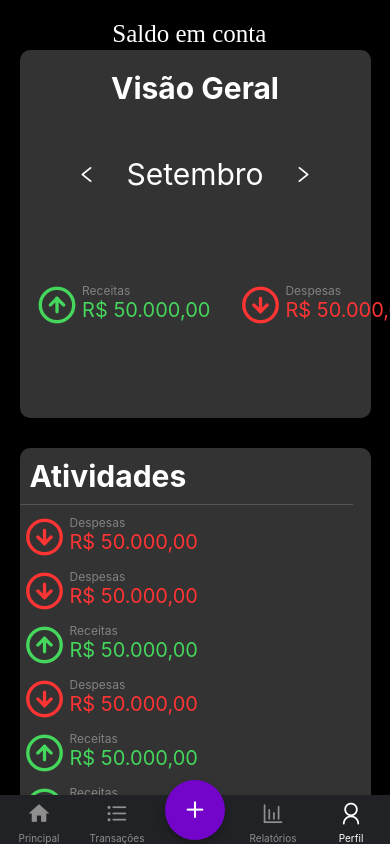
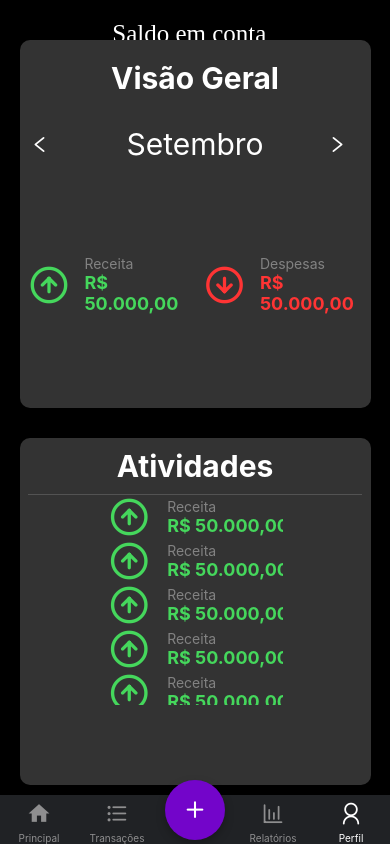
Before and after one commit to MoneyHubOrg/front, a React Native app: screen /Perfil in a window 390 px wide. Built offline with nearby package versions, Linux system fonts and the light colour scheme.

Commit message:
arrumando para celular de vdd

```diff
--- a/route.js
+++ b/route.js
@@ -1,5 +1,5 @@
-import Principal from './src/components/pages/Principal';
-import CadastrarAtividade from './src/components/pages/CadastrarAtividade';
+import Principal from './src/pages/Principal';
+import CadastrarAtividade from './src/pages/CadastrarAtividade';
 
 import { createBottomTabNavigator } from '@react-navigation/bottom-tabs'
 
--- a/src/components/Atividades/index.js
+++ /dev/null
@@ -1,56 +0,0 @@
-import React from 'react';
-import { View, Text, StyleSheet, ScrollView } from 'react-native';
-
-import TextDespesa from '../TextDespesa';
-import TextReceita from '../TextReceita';
-
-export default function Atividades(){
-
-  return(
-    <View style={styles.container}>
-        <View style={styles.title}>
-            <Text style={styles.text}>Atividades</Text>
-            <View
-                    style={{
-                      borderBottomColor: '#535353',
-                      borderBottomWidth: StyleSheet.hairlineWidth,
-                      width: '95%',
-                      paddingBottom: 10
-                    }}
-                  />
-
-        <ScrollView style={styles.scrollView}>
-          <View style={{paddingTop:10, paddingLeft:5}}><TextDespesa/></View>
-          <View style={{paddingTop:10, paddingLeft:5}}><TextDespesa/></View>
-          <View style={{paddingTop:10, paddingLeft:5}}><TextReceita/></View>
-          <View style={{paddingTop:10, paddingLeft:5}}><TextDespesa/></View>
-          <View style={{paddingTop:10, paddingLeft:5}}><TextReceita/></View>
-          <View style={{paddingTop:10, paddingLeft:5}}><TextReceita/></View>
-          <View style={{paddingTop:10, paddingLeft:5}}><TextDespesa/></View>
-          <View style={{paddingTop:10, paddingLeft:5}}><TextDespesa/></View>
-        </ScrollView>
-      </View>
-    </View>
-  )
-}
-
-const styles = StyleSheet.create({
-  container:{
-    flex:1,
-    borderRadius: 10,
-    backgroundColor: '#333333',
-    width: '90%'
-  },
-  title: {
-    paddingTop: 10,
-  },
-  text: {
-    color: 'white',
-    fontSize: 30,
-    fontWeight: 'bold',
-    paddingLeft: 10
-  },
-  scrollView: {
-    backgroundColor: '#333333',
-  }
-})
--- /dev/null
+++ b/src/components/Atividades/index.jsx
@@ -0,0 +1,63 @@
+import React from 'react';
+import { View, Text, StyleSheet, ScrollView } from 'react-native';
+import TextWithIcon from '../TextWithIcon';
+
+
+export default function Atividades() {
+
+  return (
+    <View style={stylesAtividades.container}>
+      <View style={stylesAtividades.title}>
+        <Text style={stylesAtividades.text}>Atividades</Text>
+        <View
+          style={{
+            borderBottomColor: '#535353',
+            borderBottomWidth: StyleSheet.hairlineWidth,
+            width: '95%',
+            paddingBottom: 10
+          }}
+        />
+        <View style={stylesAtividades.scrollView}>
+          <ScrollView style={stylesAtividades.scroll}>
+            <TextWithIcon icon="receita" colorTitulo='#828282' colorValor='#45D75C' text="Receita" valor="R$ 50.000,00" />
+            <TextWithIcon icon="receita" colorTitulo='#828282' colorValor='#45D75C' text="Receita" valor="R$ 50.000,00" />
+            <TextWithIcon icon="receita" colorTitulo='#828282' colorValor='#45D75C' text="Receita" valor="R$ 50.000,00" />
+            <TextWithIcon icon="receita" colorTitulo='#828282' colorValor='#45D75C' text="Receita" valor="R$ 50.000,00" />
+            <TextWithIcon icon="receita" colorTitulo='#828282' colorValor='#45D75C' text="Receita" valor="R$ 50.000,00" />
+            <TextWithIcon icon="receita" colorTitulo='#828282' colorValor='#45D75C' text="Receita" valor="R$ 50.000,00" />
+          </ScrollView>
+        </View>
+      </View>
+    </View>
+  )
+}
+
+const stylesAtividades = StyleSheet.create({
+  container: {
+    flex: 1,
+    borderRadius: 10,
+    backgroundColor: '#333333',
+    width: '90%',
+  },
+  title: {
+    paddingTop: 10,
+    width: '100%',
+    alignItems: 'center',
+  },
+  text: {
+    width: '100%',
+    textAlign: 'center',
+    color: 'white',
+    fontSize: 30,
+    fontWeight: 'bold',
+    // paddingLeft: 10
+  },
+  scrollView: {
+    backgroundColor: '#333333',
+    width: '50%',
+  },
+  scroll: {
+    width: '100%',
+    height: 210
+  }
+})
--- a/src/components/ButtonNew/ButtonNew.jsx
+++ b/src/components/ButtonNew/ButtonNew.jsx
@@ -6,13 +6,13 @@ import { View, Text, StyleSheet } from 'react-native'
 
 export default function ButtonNew({ color, size }){
     return (
-        <View style={styles.container}>
+        <View style={stylesBtnNew.container}>
             <Feather name="plus" color={color} size={size} />
         </View>
     )
 }
 
-const styles = StyleSheet.create({
+const stylesBtnNew = StyleSheet.create({
     container: {
         width: 60,
         height: 60,
--- a/src/components/SaldoEmConta/index.js
+++ b/src/components/SaldoEmConta/index.js
@@ -6,21 +6,22 @@ import AntDesign from 'react-native-vector-icons/AntDesign';
 export default function SaldoEmConta(){
 
   return(
-    <View style={styles.container}>
-      <Text style={styles.text}>Saldo em conta</Text>
-      <View style={styles.field}>
-        <Text style={styles.text}>R$ 25.000,00</Text>
+    <View style={stylesSaldoEmConta.container}>
+      <Text style={stylesSaldoEmConta.text}>Saldo em conta</Text>
+      <View style={stylesSaldoEmConta.field}>
+        <Text style={stylesSaldoEmConta.text}>R$ 25.000,00</Text>
         <AntDesign name="eyeo" color='white' size={20} />
       </View>
     </View>
   )
 }
 
-const styles = StyleSheet.create({
+const stylesSaldoEmConta = StyleSheet.create({
   container:{
     flex:0,
     backgroundColor: 'black',
     marginTop: 20,
+    marginBottom: 20,
   },
   field:{
     flexDirection: 'row',
--- a/src/components/TextDespesa/index.js
+++ /dev/null
@@ -1,37 +0,0 @@
-import React from 'react';
-import { View, Text, StyleSheet } from 'react-native';
-
-import ArrowsUpDown from 'react-native-vector-icons/Feather';
-
-export default function TextDespesa(){
-
-  return(
-
-        <View style={styles.EconomyStatus}>
-        <ArrowsUpDown name="arrow-down-circle" color='#FF3434' size={40}/>
-          <View>
-            <Text style={styles.title_EconomyStatus}>Despesas</Text>
-            <Text style={styles.number_receitas}>R$ 50.000,00</Text>
-          </View>
-        </View>
-  )
-}
-
-const styles = StyleSheet.create({
-  EconomyStatus: {
-    gap: 5,
-    flexDirection: 'row',
-  },
-  title_EconomyStatus: {
-    color: '#828282',
-    fontSize: 12
-  },
-  number_receitas: {
-    color: '#FF3434',
-    fontSize: 20
-  },
-  number_gastos: {
-    color: '#FF3434',
-    fontSize: 20
-  }
-})
--- a/src/components/TextReceita/index.js
+++ /dev/null
@@ -1,37 +0,0 @@
-import React from 'react';
-import { View, Text, StyleSheet } from 'react-native';
-
-import ArrowsUpDown from 'react-native-vector-icons/Feather';
-
-export default function TextReceita(){
-
-  return(
-
-        <View style={styles.EconomyStatus}>
-        <ArrowsUpDown name="arrow-up-circle" color='#45D75C' size={40}/>
-          <View>
-            <Text style={styles.title_EconomyStatus}>Receitas</Text>
-            <Text style={styles.number_receitas}>R$ 50.000,00</Text>
-          </View>
-        </View>
-  )
-}
-
-const styles = StyleSheet.create({
-  EconomyStatus: {
-    gap: 5,
-    flexDirection: 'row',
-  },
-  title_EconomyStatus: {
-    color: '#828282',
-    fontSize: 12
-  },
-  number_receitas: {
-    color: '#45D75C',
-    fontSize: 20
-  },
-  number_gastos: {
-    color: '#FF3434',
-    fontSize: 20
-  }
-})
--- /dev/null
+++ b/src/components/TextWithIcon/index.jsx
@@ -0,0 +1,56 @@
+import React from 'react';
+import { View, Text, StyleSheet } from 'react-native';
+import ArrowsUpDown from 'react-native-vector-icons/Feather';
+
+
+export default function TextWithIcon(props) {
+    const styles = TextWithIconStyles(props);
+    return (
+        <View style={styles.container}>
+            <View style={styles.ladoEsquerdo}>
+                {(props.icon == 'despesa') ? <ArrowsUpDown name="arrow-down-circle" color={props.colorValor} size={40} /> : <ArrowsUpDown name="arrow-up-circle" color={props.colorValor} size={40} />}
+            </View>
+            <View style={styles.ladoDireito}>
+                <Text style={styles.text}>{props.text} </Text>
+                <Text style={styles.valor}>{props.valor}</Text>
+            </View>
+        </View>
+    )
+}
+
+
+const TextWithIconStyles = (props) => StyleSheet.create(
+    {
+        container: {
+            flex: 1,
+            flexDirection: 'row',
+            alignItems: 'center',
+        },
+        ladoEsquerdo: {
+            flex: 1,
+            flexDirection: 'row',
+            justifyContent: 'center',
+        },
+        ladoDireito: {
+            flex: 3,
+            flexDirection: 'column',
+            justifyContent: 'flex-end',
+        },
+        text: {
+            fontSize: 14,
+            color: props.colorTitulo ?? '#000',
+            marginLeft: 8,
+            textAlign: 'left',
+            width: '100%',
+            paddingLeft: 8,
+        },
+        valor: {
+            fontSize: 18,
+            color: props.colorValor ?? '#000',
+            marginLeft: 8,
+            fontWeight: 'bold',
+            width: '100%',
+            paddingLeft: 8,
+
+        },
+    })
--- a/src/components/VisaoGeral/index.js
+++ b/src/components/VisaoGeral/index.js
@@ -2,80 +2,76 @@ import React from 'react';
 import { View, Text, StyleSheet } from 'react-native';
 
 import Arrows from 'react-native-vector-icons/AntDesign';
-import ArrowsUpDown from 'react-native-vector-icons/Feather';
 
-import TextReceita from '../TextReceita';
-import TextDespesa from '../TextDespesa';
+import TextWithIcon from '../TextWithIcon';
 
-export default function VisaoGeral(){
+export default function VisaoGeral() {
 
-  return(
-    <View style={styles.container}>
-      <Text style={styles.text}>Visão Geral</Text>
+  return (
+    <View style={stylesVisaoGeral.container}>
+      <Text style={stylesVisaoGeral.text}>Visão Geral</Text>
 
-      <View style={styles.field}>
-        <Arrows name="left" color='white' size={20} />
-        <Text style={styles.mes}>Setembro</Text>
-        <Arrows name="right" color='white' size={20} />
+      <View style={stylesVisaoGeral.field}>
+        <Arrows name="left" color='white' size={20} style={stylesVisaoGeral.seta} />
+        <Text style={stylesVisaoGeral.mes}>Setembro</Text>
+        <Arrows name="right" color='white' size={20} style={stylesVisaoGeral.seta} />
       </View>
 
-      <View style={styles.EconomyStatusField}>
-        <TextReceita />
-        <TextDespesa />
+      <View style={stylesVisaoGeral.EconomyStatusField}>
+        <View style={{flex: 1, marginRight: 20}}>
+          <TextWithIcon icon="receita" colorTitulo='#828282' colorValor='#45D75C' text="Receita" valor="R$ 50.000,00" />
+        </View>
+        <View style={{flex: 1}}>
+          <TextWithIcon icon="despesa" colorTitulo='#828282' colorValor='#FF3434' text="Despesas" valor="R$ 50.000,00" />
+        </View>
       </View>
 
     </View>
   )
 }
 
-const styles = StyleSheet.create({
-  container:{
-    flex:1,
+const stylesVisaoGeral = StyleSheet.create({
+  container: {
+    flex: 1,
+    flexDirection: 'column',
+    justifyContent: 'center',
     width: '90%',
-    height: '20%',
     alignItems: 'center',
-    paddingTop: 20,
     backgroundColor: '#333333',
     borderRadius: 10,
+    paddingLeft: 10,
+    paddingRight: 10,
+    paddingTop: 20,
+    // paddingBottom: 20,
+    marginBottom: 30,
   },
   text: {
     color: 'white',
     fontSize: 30,
     fontWeight: 'bold',
   },
-  field:{
-    paddingTop: 50,
+  field: {
+    marginTop: 30,
     flexDirection: 'row',
     alignItems: 'center',
-    gap: 30
+    justifyContent: 'center',
+    width: '100%',
   },
   mes: {
     color: 'white',
     fontSize: 30,
     fontWeight: '400',
+    width: '80%',
+    textAlign: 'center',
+  },
+  seta: {
+    width: '10%',
   },
   EconomyStatusField: {
-    width: '90%',
+    width: '100%',
     flex: 1,
     flexDirection: 'row',
-    justifyContent: 'space-evenly',
-    alignItems: 'center',
-    gap: 30
+    // justifyContent: 'space-between',
+    // alignItems: 'center',
   },
-  EconomyStatus: {
-    gap: 5,
-    flexDirection: 'row',
-  },
-  title_EconomyStatus: {
-    color: '#828282',
-    fontSize: 12
-  },
-  number_receitas: {
-    color: '#45D75C',
-    fontSize: 20
-  },
-  number_gastos: {
-    color: '#FF3434',
-    fontSize: 20
-  }
 })
--- a/src/components/pages/Principal/index.js
+++ /dev/null
@@ -1,26 +0,0 @@
-import React from 'react';
-import { View, Text, StyleSheet } from 'react-native';
-
-import SaldoEmConta from '../../SaldoEmConta/index';
-import VisaoGeral from '../../VisaoGeral';
-import Atividades from '../../Atividades';
-
-export default function Principal(){
-
-  return(
-    <View style={styles.container}>
-      <SaldoEmConta />
-      <VisaoGeral />
-      <Atividades />
-    </View>
-  )
-}
-
-const styles = StyleSheet.create({
-  container:{
-    flex:1,
-    alignItems: 'center',
-    backgroundColor: 'black',
-    gap: 30,
-  }
-})
--- a/src/components/pages/CadastrarAtividade/index.js
+++ b/src/pages/CadastrarAtividade/index.js
@@ -2,7 +2,6 @@ import React from 'react';
 import { View, Text, StyleSheet } from 'react-native';
 
 import Arrows from 'react-native-vector-icons/AntDesign';
-import SaldoEmConta from '../../SaldoEmConta';
 
 
 export default function CadastrarAtividade(){
--- /dev/null
+++ b/src/pages/Principal/index.js
@@ -0,0 +1,25 @@
+import React from 'react';
+import { View, StyleSheet, ScrollView } from 'react-native';
+import SaldoEmConta from '../../components/SaldoEmConta';
+import VisaoGeral from '../../components/VisaoGeral';
+import Atividades from '../../components/Atividades';
+
+export default function Principal() {
+
+  return (
+      <View style={stylesPagePrincipal.container}>
+        <SaldoEmConta />
+        <VisaoGeral />
+        <Atividades />
+      </View>
+  )
+}
+
+const stylesPagePrincipal = StyleSheet.create({
+  container: {
+    alignItems: 'center',
+    backgroundColor: 'black',
+    height: '100%',
+    paddingBottom: 10,
+  }
+})
```
Also changed, not shown: 1 other file (tests, documents, lock files or other folders).
